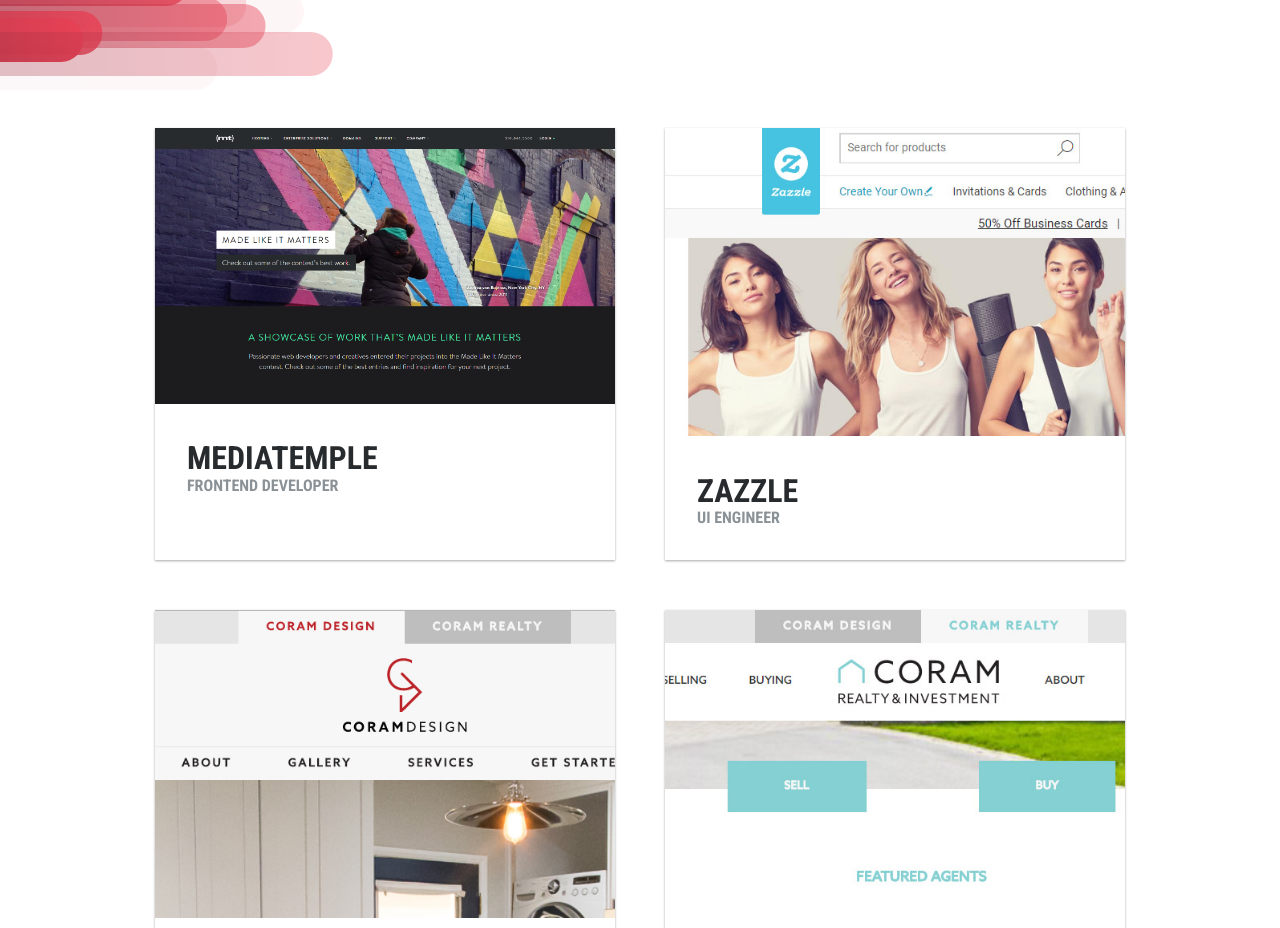
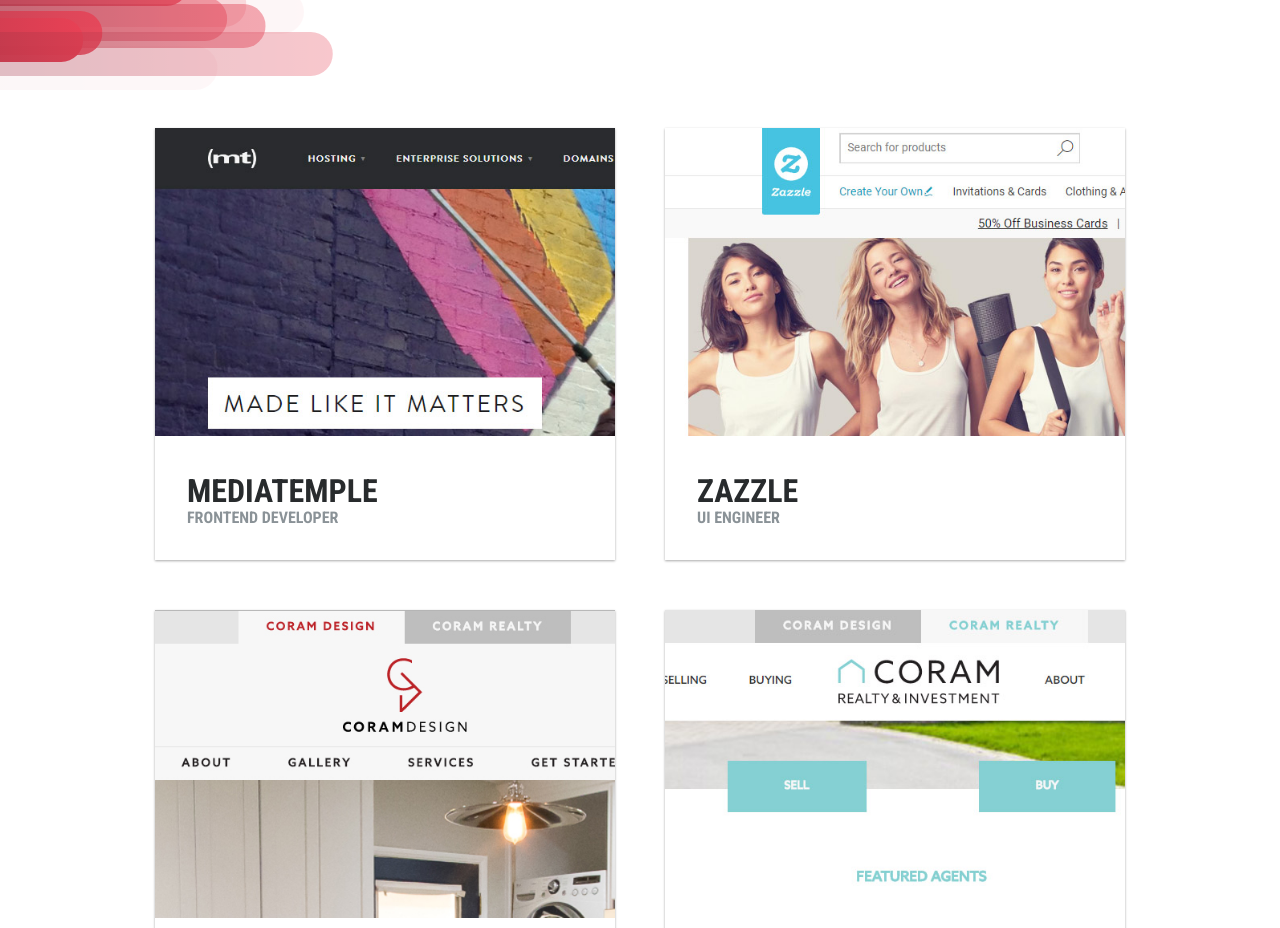
Before and after one commit to joonsubtalk/jsub, a React (Create React App) app: page / in a window 1280 px wide. Shown: the part 1620-2548 px from the top of the page. Built offline with nearby package versions, Linux system fonts and the light colour scheme; a web font is replaced by a local one.

Commit message:
line updates

```diff
--- a/src/configs/info.js
+++ b/src/configs/info.js
@@ -10,7 +10,7 @@
                 job : 'mediatemple',
                 title : 'Frontend Developer',
                 link : 'https://www.mediatemple.net',
-                image : 'image/mediatempleBig.jpg'
+                image : 'image/mediatemple.jpg'
             },
             {
                 job : 'zazzle',
```
Also changed, not shown: src/Component/Portfolio/Line/Line.jsx (line endings or trailing spaces).
